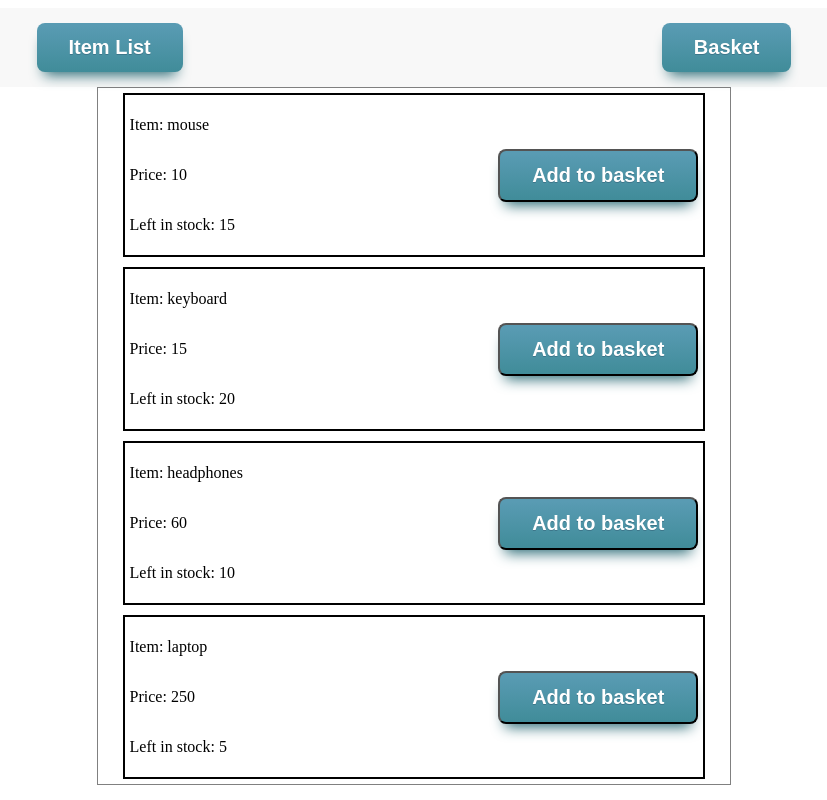
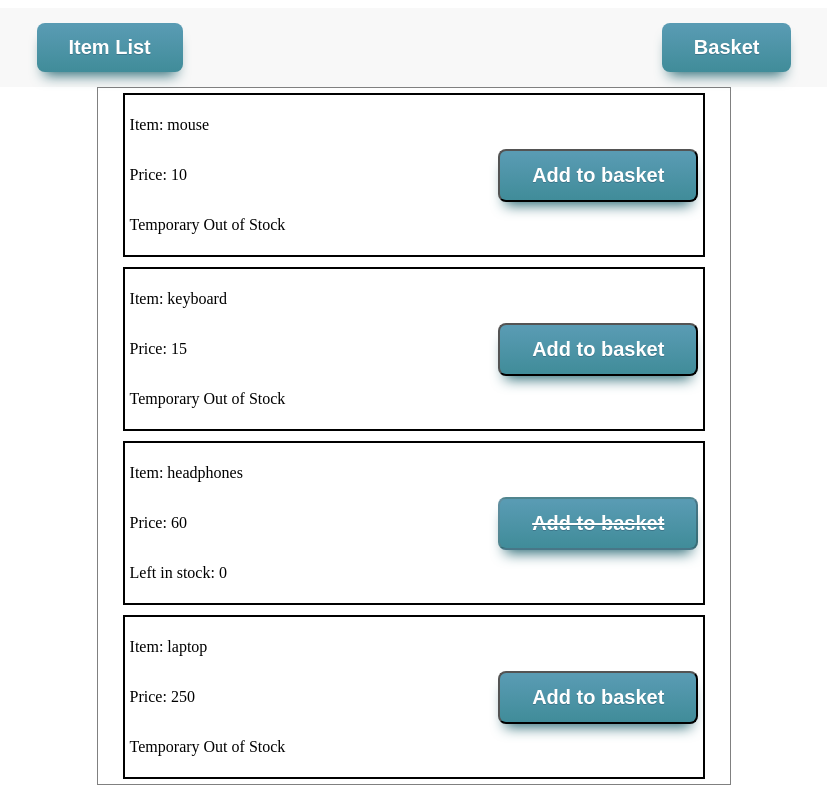
Before and after one commit to floccoclaudio/basketCase, a React (Create React App) app: page / in a window 1280 px wide. Shown: the whole page, without its empty margins (226-1053 px from the left). Built offline with nearby package versions, Linux system fonts and the light colour scheme.

Commit message:
conditional button rendering related to stock presence

```diff
--- a/src/App.js
+++ b/src/App.js
@@ -3,7 +3,8 @@ import { BrowserRouter, Switch, Route } from 'react-router-dom';
 import Navbar from './Navbar';
 import ItemList from './ItemList';
 import Basket from './Basket';
-//harcoded items
+
+//#region - harcoded items
 const items = [
   {
     label: 'mouse',
@@ -15,13 +16,13 @@ const items = [
     label: 'keyboard',
     price: 15,
     id: 'keyboardID',
-    stock: 20,
+    stock: 1,
   },
   {
     label: 'headphones',
     price: 60,
     id: 'headphonesID',
-    stock: 10,
+    stock: 0,
   },
   {
     label: 'laptop',
@@ -30,8 +31,7 @@ const items = [
     stock: 5,
   },
 ];
-
-console.log(items);
+//#endregion
 
 const App = () => {
   return (
--- a/src/ItemList.js
+++ b/src/ItemList.js
@@ -16,7 +16,10 @@ const ItemList = ({ items }) => {
   return (
     <StyledContainer>
       {items.map((item) => {
-        return <ItemCard item={item} />;
+        if (item.stock <= 0) {
+          return <ItemCard item={item} outOfStock={true} />;
+        }
+        return <ItemCard item={item} outOfStock={false} />;
       })}
     </StyledContainer>
   );
--- a/src/components/ItemCard.js
+++ b/src/components/ItemCard.js
@@ -41,10 +41,13 @@ const StyledBtnAdd = styled('button')`
     background: linear-gradient(to bottom, #408c99 5%, #599bb3 100%);
     background-color: #408c99;
   }
+  :disabled {
+    text-decoration: line-through;
+  }
 `;
 //#endregion
 
-const ItemCard = ({ item }) => {
+const ItemCard = ({ item, outOfStock }) => {
   const dispatch = useDispatch();
 
   const onClickAdd = (item) => {
@@ -56,9 +59,17 @@ const ItemCard = ({ item }) => {
       <StyledItemProps>
         <p>Item: {item.label}</p>
         <p>Price: {item.price}</p>
-        <p>Left in stock: {item.stock}</p>
+        <p>
+          {outOfStock
+            ? `Left in stock: ${item.stock}`
+            : `Temporary Out of Stock`}
+        </p>
       </StyledItemProps>
-      <StyledBtnAdd onClick={() => onClickAdd(item)}>
+
+      <StyledBtnAdd
+        disabled={outOfStock === true}
+        onClick={() => onClickAdd(item)}
+      >
         Add to basket
       </StyledBtnAdd>
     </StyledItemCard>
--- a/src/features/itemSlice.js
+++ b/src/features/itemSlice.js
@@ -5,7 +5,8 @@ export const basketSlice = createSlice({
   initialState: [],
   reducers: {
     addToBasket: (state, action) => {
-      state.push(action.payload);
+      console.log(action);
+      //state.push(action.payload);
     },
   },
 });
```
